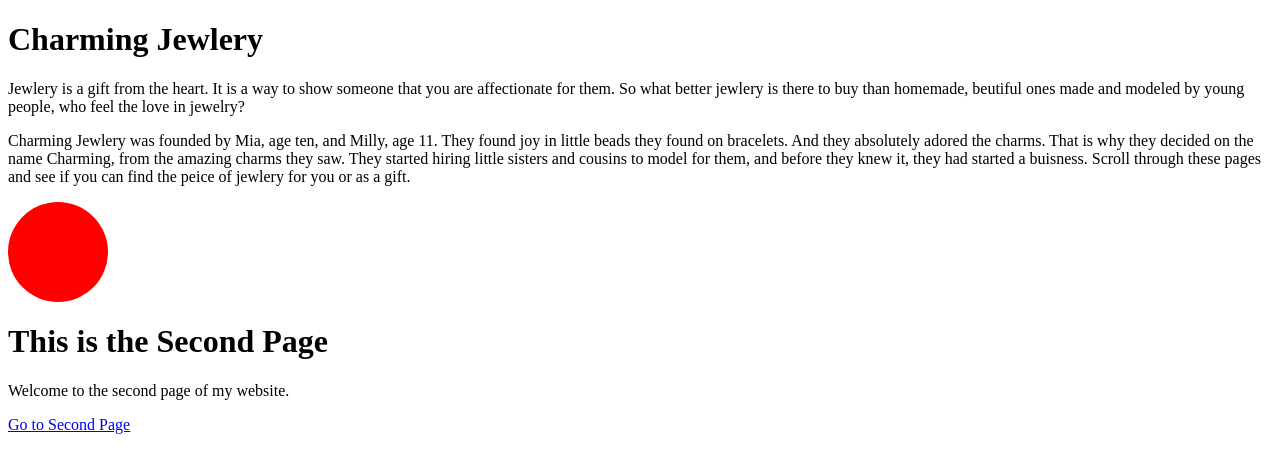
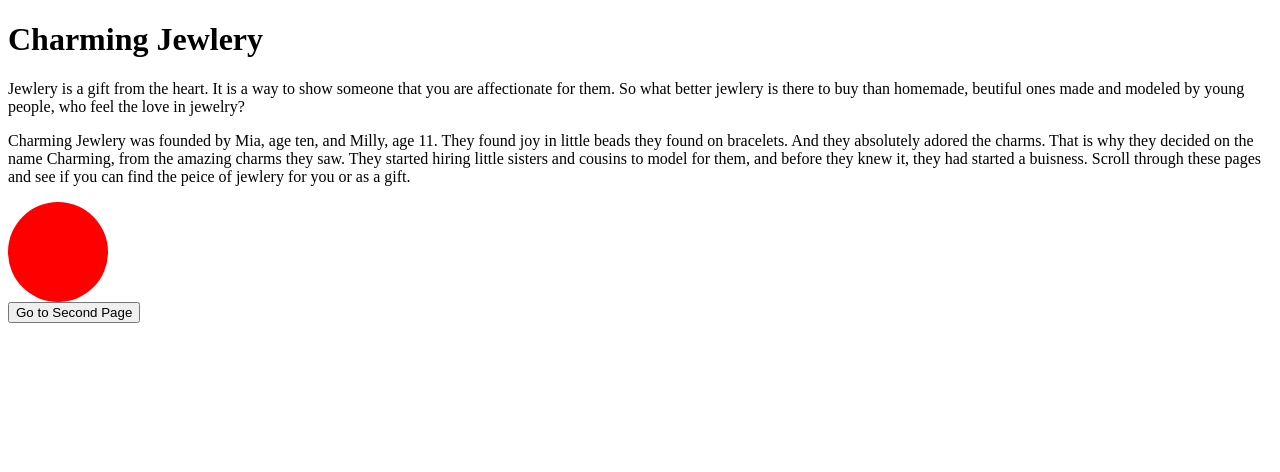
Before and after one commit to Blob2012/Charming, a plain HTML site: page index.html in a window 1280 px wide. Drawn offline with Linux system fonts and the light colour scheme.

Commit message:
Update index.html

```diff
--- a/index.html
+++ b/index.html
@@ -24,25 +24,18 @@
 </head>
 <body>
   <div class="circle"></div>
-</body>
-</html>
 <!DOCTYPE html>
 <html>
 <head>
-  <title>My Page</title>
+  <title>Button to Second Page</title>
 </head>
 <body>
-  <!-- Content of the page goes here -->
+  <button onclick="goToSecondPage()">Go to Second Page</button>
+
+  <script>
+    function goToSecondPage() {
+      window.location.href = "second-page.html";
+    }
+  </script>
 </body>
 </html>
-<!DOCTYPE html>
-<html>
-<head>
-  <title>Second Page</title>
-</head>
-<body>
-  <h1>This is the Second Page</h1>
-  <p>Welcome to the second page of my website.</p>
-</body>
-</html>
-<a href="second-page.html">Go to Second Page</a>
```
